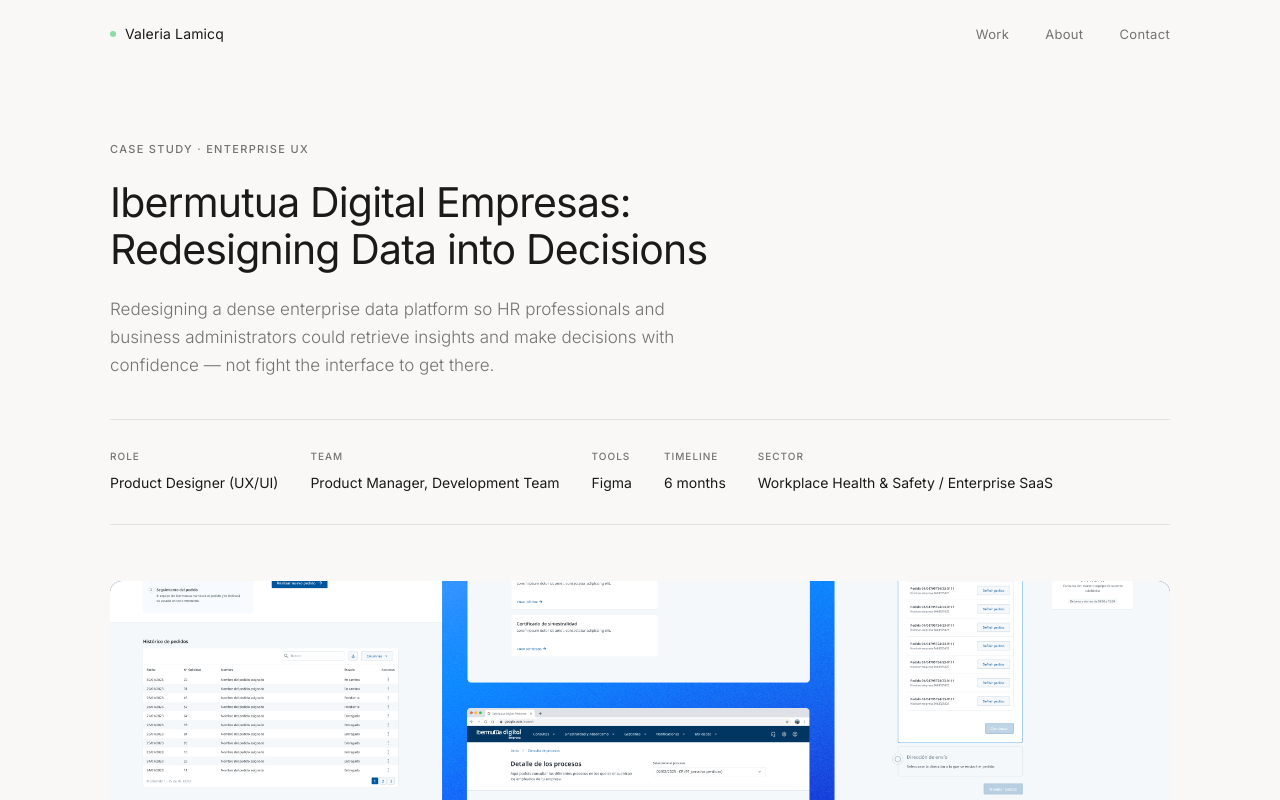
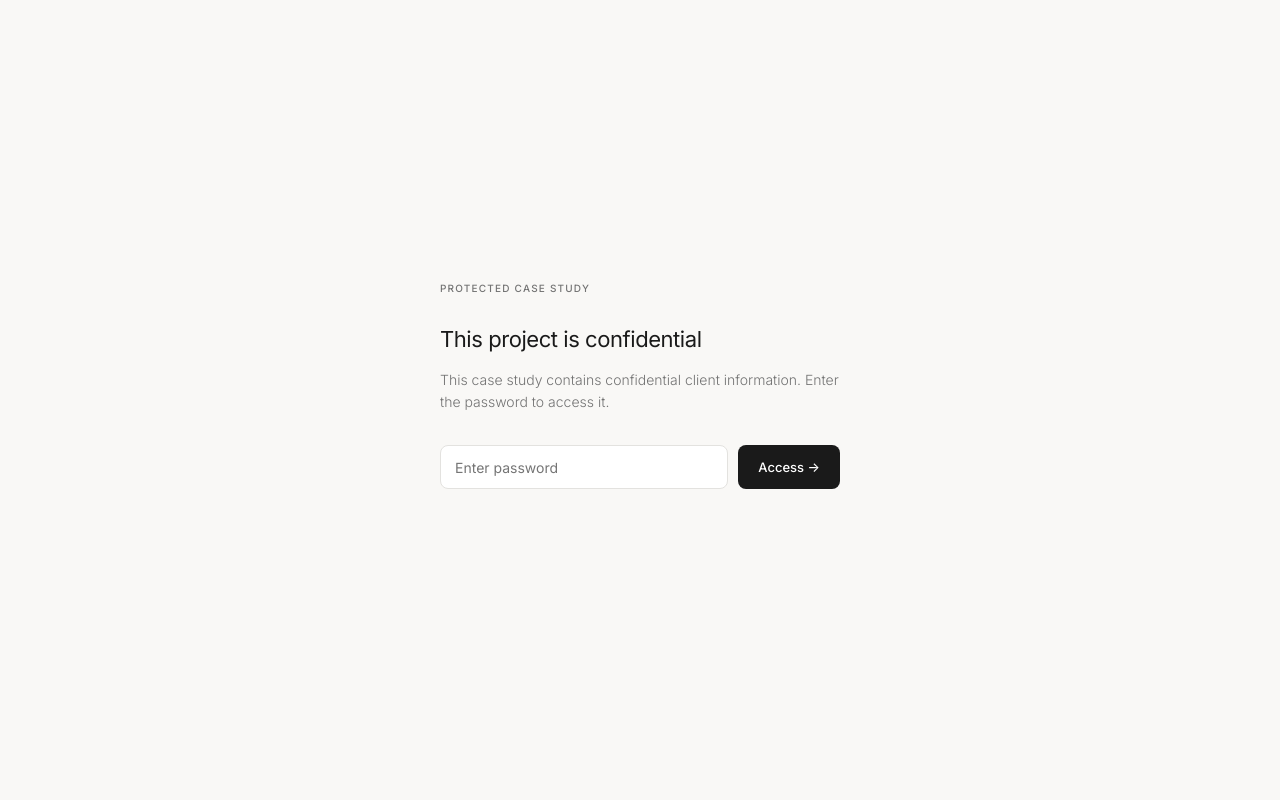
Before and after one commit to valelamicq/portfolio, a plain HTML site: page ibermutua-v2.html in a window 1280 px wide. Shown: the top 800 px of the page. Drawn offline with Linux system fonts and the light colour scheme.

Commit message:
Add password gate to protected case study pages

```diff
--- a/ibermutua-v2.html
+++ b/ibermutua-v2.html
@@ -113,6 +113,22 @@
     .cs2-reflection-item h3 { font-size: 15px; font-weight: 500; line-height: 1.4; margin-bottom: 12px; margin-top: 0; }
     .cs2-reflection-item p { font-size: 15px; font-weight: 300; line-height: 1.75; color: var(--text); margin: 0; }
 
+    /* PASSWORD GATE */
+    .pw-gate { position: fixed; inset: 0; z-index: 500; background: var(--bg); display: flex; align-items: center; justify-content: center; padding: 40px; }
+    .pw-gate-panel { width: 100%; max-width: 400px; }
+    .pw-gate-eyebrow { font-size: 10px; font-weight: 500; letter-spacing: 0.12em; text-transform: uppercase; color: var(--muted); margin-bottom: 24px; }
+    .pw-gate h2 { font-size: 22px; font-weight: 400; letter-spacing: -0.02em; margin-bottom: 10px; }
+    .pw-gate-sub { font-size: 14px; color: var(--muted); font-weight: 300; line-height: 1.6; margin-bottom: 32px; }
+    .pw-gate-row { display: flex; gap: 10px; }
+    .pw-gate-input { flex: 1; height: 44px; border: 1px solid var(--border); border-radius: 8px; background: white; padding: 0 14px; font-size: 14px; font-family: var(--font); color: var(--text); outline: none; transition: border-color 0.2s; }
+    .pw-gate-input:focus { border-color: var(--text); }
+    .pw-gate-input.shake { animation: pwshake 0.35s ease; }
+    .pw-gate-btn { height: 44px; padding: 0 20px; background: var(--text); color: white; border: none; border-radius: 8px; font-size: 13px; font-weight: 500; font-family: var(--font); cursor: pointer; white-space: nowrap; transition: opacity 0.2s; }
+    .pw-gate-btn:hover { opacity: 0.8; }
+    .pw-gate-error { font-size: 12px; color: #D04; margin-top: 10px; opacity: 0; transition: opacity 0.2s; }
+    .pw-gate-error.visible { opacity: 1; }
+    @keyframes pwshake { 0%,100%{transform:translateX(0)} 20%,60%{transform:translateX(-6px)} 40%,80%{transform:translateX(6px)} }
+
     /* IMAGES */
     .cs2-img { margin: 36px 0; }
     .cs2-img-wrap { border-radius: 10px; overflow: hidden; cursor: zoom-in; }
@@ -155,6 +171,20 @@
   </style>
 </head>
 <body>
+
+<!-- PASSWORD GATE -->
+<div class="pw-gate" id="pw-gate">
+  <div class="pw-gate-panel">
+    <p class="pw-gate-eyebrow">Protected case study</p>
+    <h2>This project is confidential</h2>
+    <p class="pw-gate-sub">This case study contains confidential client information. Enter the password to access it.</p>
+    <div class="pw-gate-row">
+      <input class="pw-gate-input" id="pw-input" type="password" placeholder="Enter password" autocomplete="off" onkeydown="if(event.key==='Enter') checkPw()">
+      <button class="pw-gate-btn" onclick="checkPw()">Access →</button>
+    </div>
+    <p class="pw-gate-error" id="pw-error">Incorrect password. Try again.</p>
+  </div>
+</div>
 
 <!-- NAV -->
 <nav class="cs2-nav" id="cs2-nav">
@@ -426,6 +456,25 @@
 </div>
 
 <script>
+  // Password gate
+  function checkPw() {
+    const input = document.getElementById('pw-input');
+    const error = document.getElementById('pw-error');
+    if (input.value.trim().toLowerCase() === 'ibermutua') {
+      const gate = document.getElementById('pw-gate');
+      gate.style.transition = 'opacity 0.3s';
+      gate.style.opacity = '0';
+      setTimeout(() => gate.remove(), 300);
+    } else {
+      input.classList.remove('shake');
+      void input.offsetWidth;
+      input.classList.add('shake');
+      error.classList.add('visible');
+      input.value = '';
+      input.focus();
+    }
+  }
+
   // Pill nav on scroll
   const csNav = document.getElementById('cs2-nav');
   window.addEventListener('scroll', () => {
```
Also changed, not shown: dnum-v2.html (+49 -0 lines).
